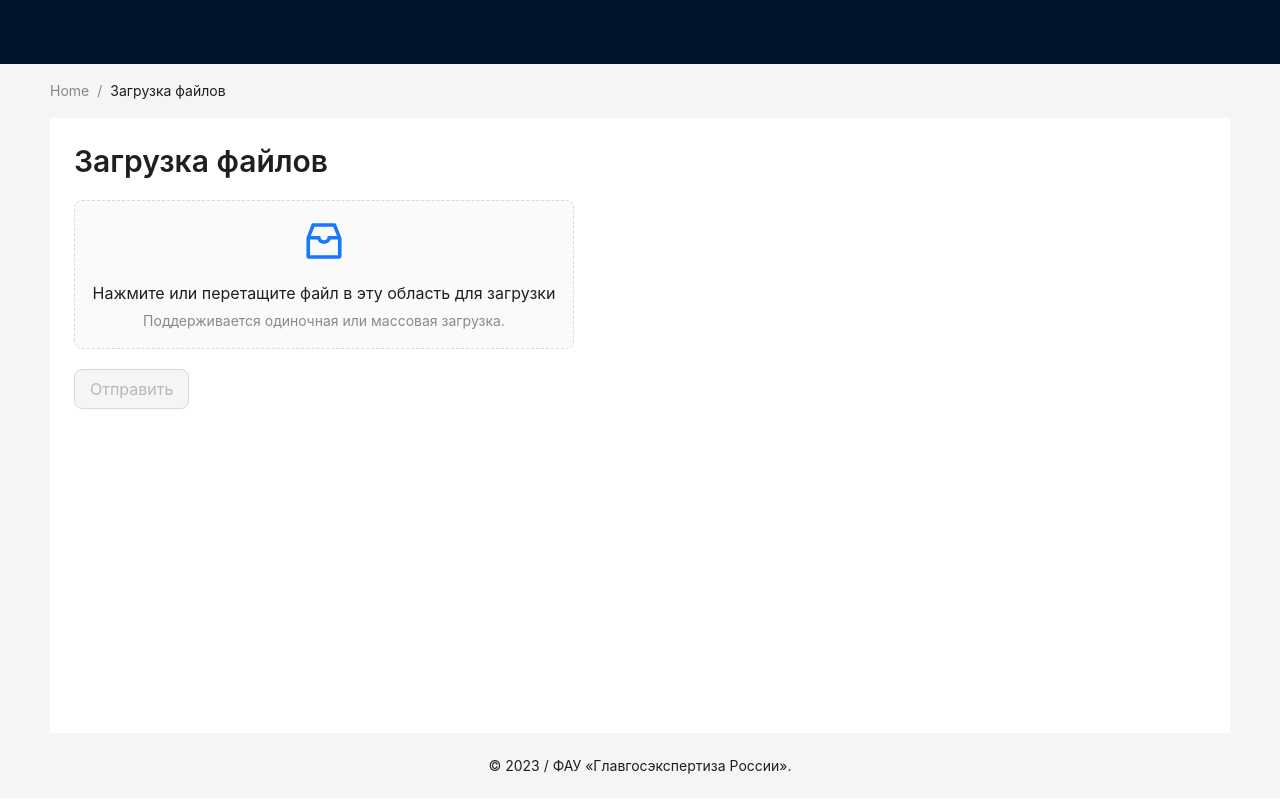
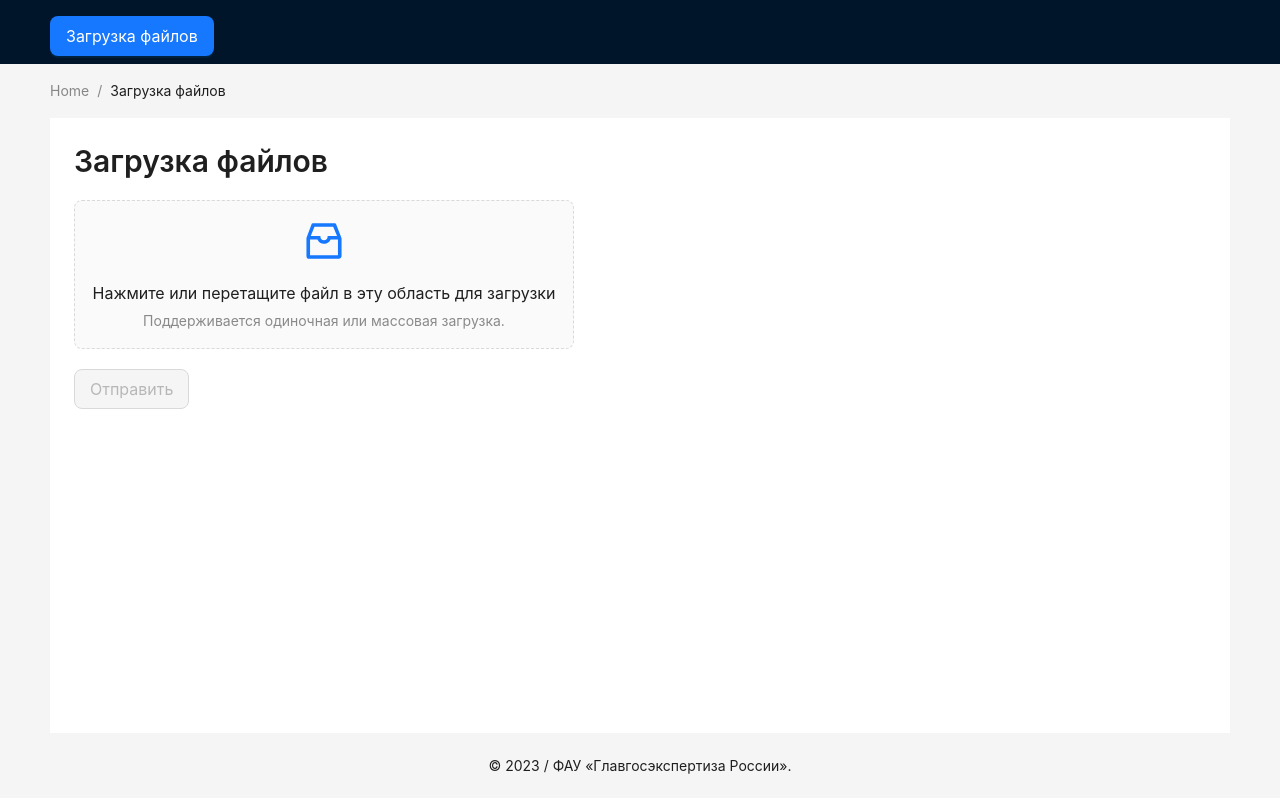
Before and after one commit to Sapf3ar/case1, a React (Vite) app in the folder frontend/: page / in a window 1280 px wide. Built offline with nearby package versions, Linux system fonts and the light colour scheme.

Commit message:
front: обновить отчет после мерджа с ml

```diff
--- a/frontend/src/config.ts
+++ b/frontend/src/config.ts
@@ -1 +1 @@
-export const API_URL = 'https://4467-45-80-209-203.ngrok-free.app';
+export const API_URL = 'http://94.45.223.241:46876';
--- a/frontend/src/pages/Report.tsx
+++ b/frontend/src/pages/Report.tsx
@@ -22,7 +22,7 @@ import { DownloadOutlined } from '@ant-design/icons';
 import FileList from '../components/FileList';
 
 import { SettingOutlined } from '@ant-design/icons';
-import { useParams } from 'react-router-dom';
+import { Link, useParams } from 'react-router-dom';
 import FileErrors from '../components/FileErrors';
 import { API_URL } from '../config';
 
@@ -114,6 +114,21 @@ const Report = observer(() => {
                 }}
             >
                 <div className='demo-logo' />
+                <Link to='/'>
+                    <Button className='file-upload__button' type='primary' size='large'>
+                        Загрузка файлов
+                    </Button>
+                </Link>
+                {/* <Link to='/'>
+                    <Button
+                        style={{ marginLeft: 20 }}
+                        className='file-upload__button'
+                        type='primary'
+                        size='large'
+                    >
+                        Пример отчета
+                    </Button>
+                </Link> */}
             </Header>
             <Content className='site-layout' style={{ padding: '0 50px' }}>
                 <Breadcrumb style={{ margin: '16px 0' }}>
@@ -150,7 +165,7 @@ const Report = observer(() => {
                             <Card bordered={false}>
                                 <Statistic
                                     title='Обработано файлов'
-                                    value={rootStore.report?.filesCount}
+                                    value={rootStore.report?.checkedCount}
                                     precision={0}
                                     valueStyle={{ color: '#3f8600' }}
                                 />
@@ -159,8 +174,8 @@ const Report = observer(() => {
                         <Col span={3}>
                             <Card bordered={false}>
                                 <Statistic
-                                    title='Найдено совпадений'
-                                    value={rootStore.report?.matchCount}
+                                    title='Всего файлов'
+                                    value={rootStore.report?.filesCount}
                                     precision={0}
                                     valueStyle={{ color: '#3f8600' }}
                                 />
--- a/frontend/src/pages/Upload.tsx
+++ b/frontend/src/pages/Upload.tsx
@@ -2,11 +2,12 @@ import { observer } from 'mobx-react-lite';
 
 // import { useStores } from '../hooks/useStores';
 
-import { Breadcrumb, Layout } from 'antd';
+import { Breadcrumb, Button, Layout } from 'antd';
 import FileUpload from '../components/FileUpload';
 
 import { Typography } from 'antd';
 import ReportStatus from '../components/ReportStatus';
+import { Link } from 'react-router-dom';
 
 const { Title } = Typography;
 
@@ -28,15 +29,21 @@ const Upload = observer(() => {
                 }}
             >
                 <div className='demo-logo' />
-                {/* <Menu
-                    theme='dark'
-                    mode='horizontal'
-                    defaultSelectedKeys={['2']}
-                    items={new Array(3).fill(null).map((_, index) => ({
-                        key: String(index + 1),
-                        label: `nav ${index + 1}`,
-                    }))}
-                /> */}
+                <Link to='/'>
+                    <Button className='file-upload__button' type='primary' size='large'>
+                        Загрузка файлов
+                    </Button>
+                </Link>
+                {/* <Link to='/'>
+                    <Button
+                        style={{ marginLeft: 20 }}
+                        className='file-upload__button'
+                        type='primary'
+                        size='large'
+                    >
+                        Пример отчета
+                    </Button>
+                </Link> */}
             </Header>
             <Content className='site-layout' style={{ padding: '0 50px' }}>
                 <Breadcrumb style={{ margin: '16px 0' }}>
```
